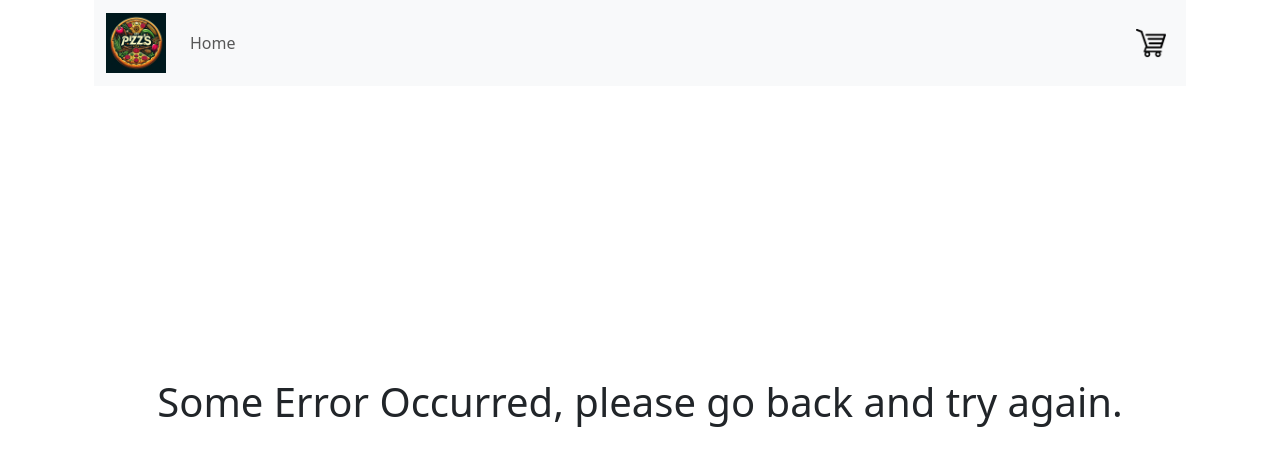
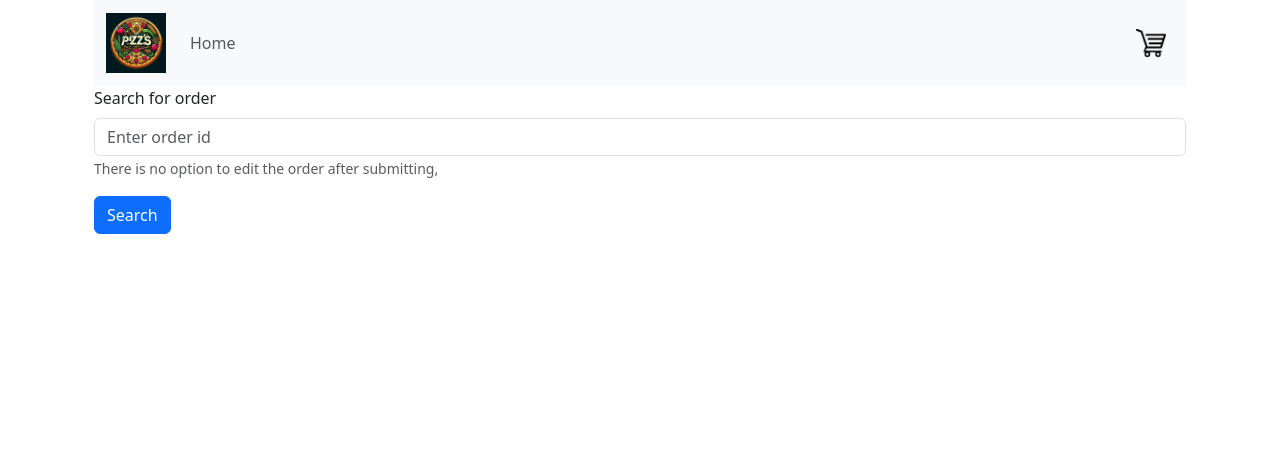
Before and after one commit to adiyakoby/Pizza-Order-Management-System, a React (Create React App) app in the folder frontend/: page /CheckOrder in a window 1280 px wide. Shown: the top 466 px of the page. Built offline with nearby package versions, Linux system fonts and the light colour scheme.

Commit message:
added CheckOrder.js page

```diff
--- a/frontend/src/App.js
+++ b/frontend/src/App.js
@@ -6,6 +6,7 @@ import Home from "./Components/Home";
 import NoPage from "./Components/NoPage";
 import Header from "./Components/Header";
 import Order from "./Components/Order/Order";
+import CheckOrder from "./Components/CheckOrder";
 
 function App() {
   return (
@@ -16,6 +17,7 @@ function App() {
           <Route path="/" element={<Header/>}>
             <Route index element={<Home/>} />
             <Route path="/Order" element={<Order/>} />
+            <Route path="/CheckOrder" element={<CheckOrder/>} />
             <Route path="*" element={<NoPage/>} />
           </Route>
         </Routes>
--- /dev/null
+++ b/frontend/src/Components/CheckOrder.js
@@ -0,0 +1,23 @@
+import {Button, Form} from "react-bootstrap";
+
+
+function CheckOrder() {
+    return (
+        <Form>
+            <Form.Group className="mb-3" controlId="formBasicEmail">
+                <Form.Label>Search for order</Form.Label>
+                <Form.Control type="text" placeholder="Enter order id" />
+                <Form.Text className="tpm staext-muted">
+                    There is no option to edit the order after submitting,
+                </Form.Text>
+            </Form.Group>
+
+
+            <Button variant="primary" type="submit">
+                Search
+            </Button>
+        </Form>
+    );
+}
+
+export default CheckOrder;
--- a/frontend/src/Components/Home.js
+++ b/frontend/src/Components/Home.js
@@ -19,7 +19,7 @@ function Home() {
                         <Link to="/Order" className="btn btn-primary mx-2">
                             Start new Order
                         </Link>
-                        <Link to="/Check" className="btn btn-secondary mx-2">
+                        <Link to="/CheckOrder" className="btn btn-secondary mx-2">
                             Check Order
                         </Link>
                 </Col>
--- a/frontend/src/Components/Order/Ingredients.js
+++ b/frontend/src/Components/Order/Ingredients.js
@@ -1,6 +1,6 @@
 import { useEffect, useState } from "react";
 import axios from 'axios';
-import { Card, Col, Container, Row, Spinner, Alert, Button } from "react-bootstrap";
+import { Card, Col, Row, Spinner, Alert, Button } from "react-bootstrap";
 
 /**
  * Custom hook for fetching data from an API.
--- a/frontend/src/Components/Order/OrderTable.js
+++ b/frontend/src/Components/Order/OrderTable.js
@@ -1,5 +1,4 @@
-import React, {useEffect} from 'react';
-import {Table, Button, Container, Row, Col} from "react-bootstrap";
+import {Table, Button, Row, Col} from "react-bootstrap";
 
 function OrderTable({ ingredients, removeIngredient }) {
 
```
